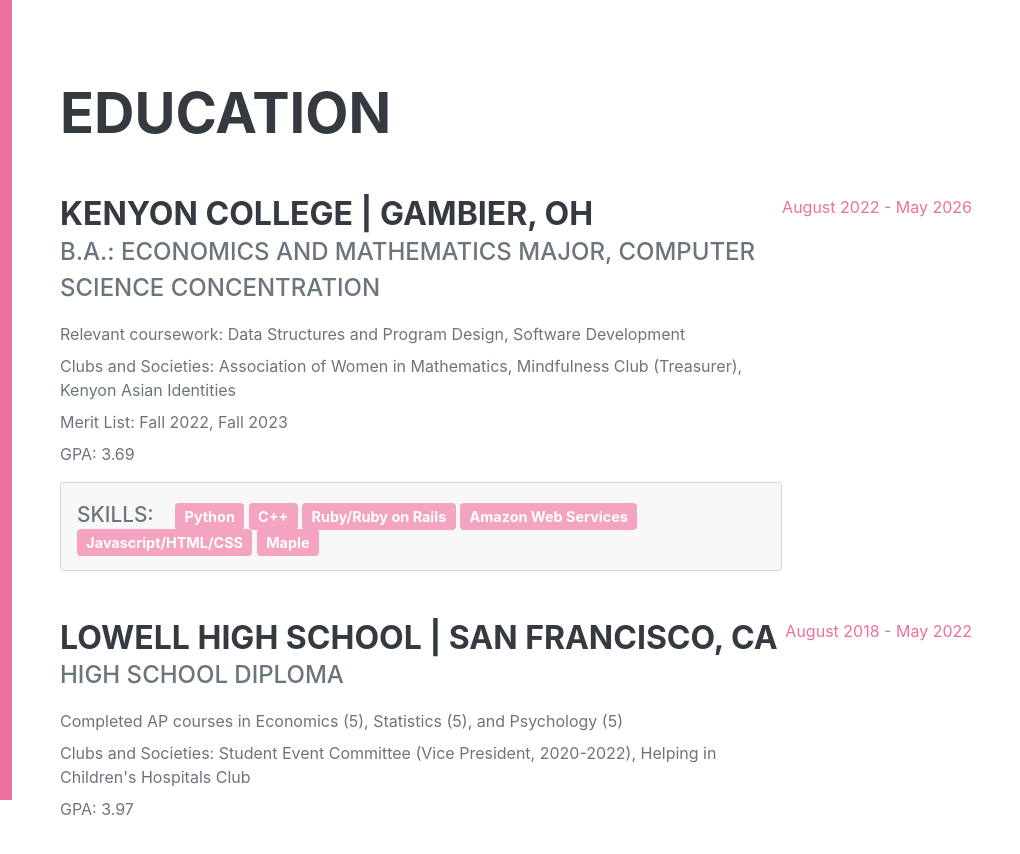
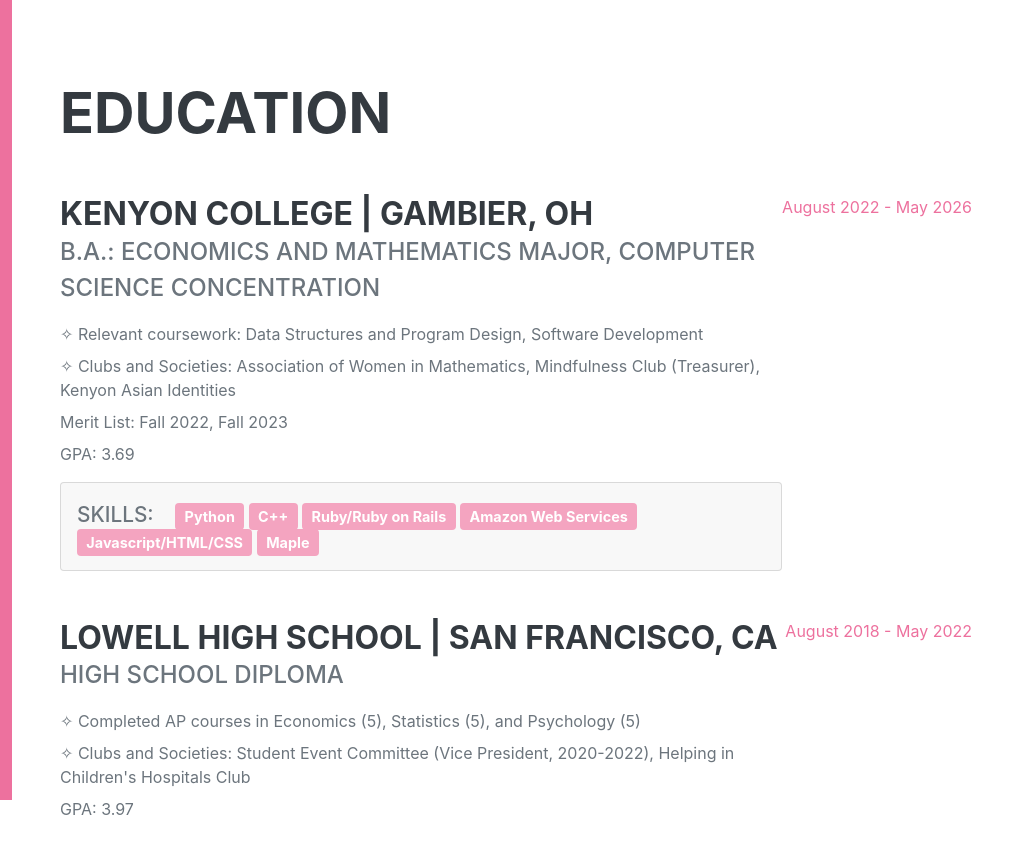
Before and after one commit to tiffani3ng/resumebutBS, a plain HTML site: page education.html in a window 1280 px wide. Shown: the top 854 px of the page, 260-1280 px from the left. Drawn offline with nearby package versions, Linux system fonts and the light colour scheme; a web font is replaced by a local one.

Commit message:
Update education.html

```diff
--- a/education.html
+++ b/education.html
@@ -33,7 +33,7 @@
         class="navbar-toggler-icon"></span></button>
     <div class="collapse navbar-collapse" id="navbarResponsive">
       <ul class="navbar-nav">
-        <li class="nav-item"><a class="nav-link js-scroll-trigger" href="resumeBS.html">About</a></li>
+        <li class="nav-item"><a class="nav-link js-scroll-trigger" href="#about">About</a></li>
         <li class="nav-item"><a class="nav-link js-scroll-trigger" href="education.html">Education</a></li>
         <li class="nav-item"><a class="nav-link js-scroll-trigger" href="experience.html">Experience</a></li>
         <li class="nav-item"><a class="nav-link js-scroll-trigger" href="skills.html">Skills</a></li>
@@ -52,8 +52,8 @@
           <div class="flex-grow-1">
             <h3 class="mb-0">Kenyon College | Gambier, OH</h3>
             <div class="subheading mb-3">B.A.: Economics and Mathematics major, Computer Science Concentration</div>
-            <dd>Relevant coursework: Data Structures and Program Design, Software Development</dd>
-            <dd>Clubs and Societies: Association of Women in Mathematics, Mindfulness Club (Treasurer),
+            <dd>✧ Relevant coursework: Data Structures and Program Design, Software Development</dd>
+            <dd>✧ Clubs and Societies: Association of Women in Mathematics, Mindfulness Club (Treasurer),
               Kenyon Asian Identities</dd>
             <dd>Merit List: Fall 2022, Fall 2023</dd>
             <p>GPA: 3.69</p>
@@ -75,8 +75,8 @@
           <div class="flex-grow-1">
             <h3 class="mb-0">Lowell High School | San Francisco, CA</h3>
             <div class="subheading mb-3">High School Diploma</div>
-            <dd>Completed AP courses in Economics (5), Statistics (5), and Psychology (5)</dd>
-            <dd>Clubs and Societies: Student Event Committee (Vice President, 2020-2022), Helping in
+            <dd>✧ Completed AP courses in Economics (5), Statistics (5), and Psychology (5)</dd>
+            <dd>✧ Clubs and Societies: Student Event Committee (Vice President, 2020-2022), Helping in
               Children's Hospitals Club</dd>
             <p>GPA: 3.97</p>
           </div>
```
